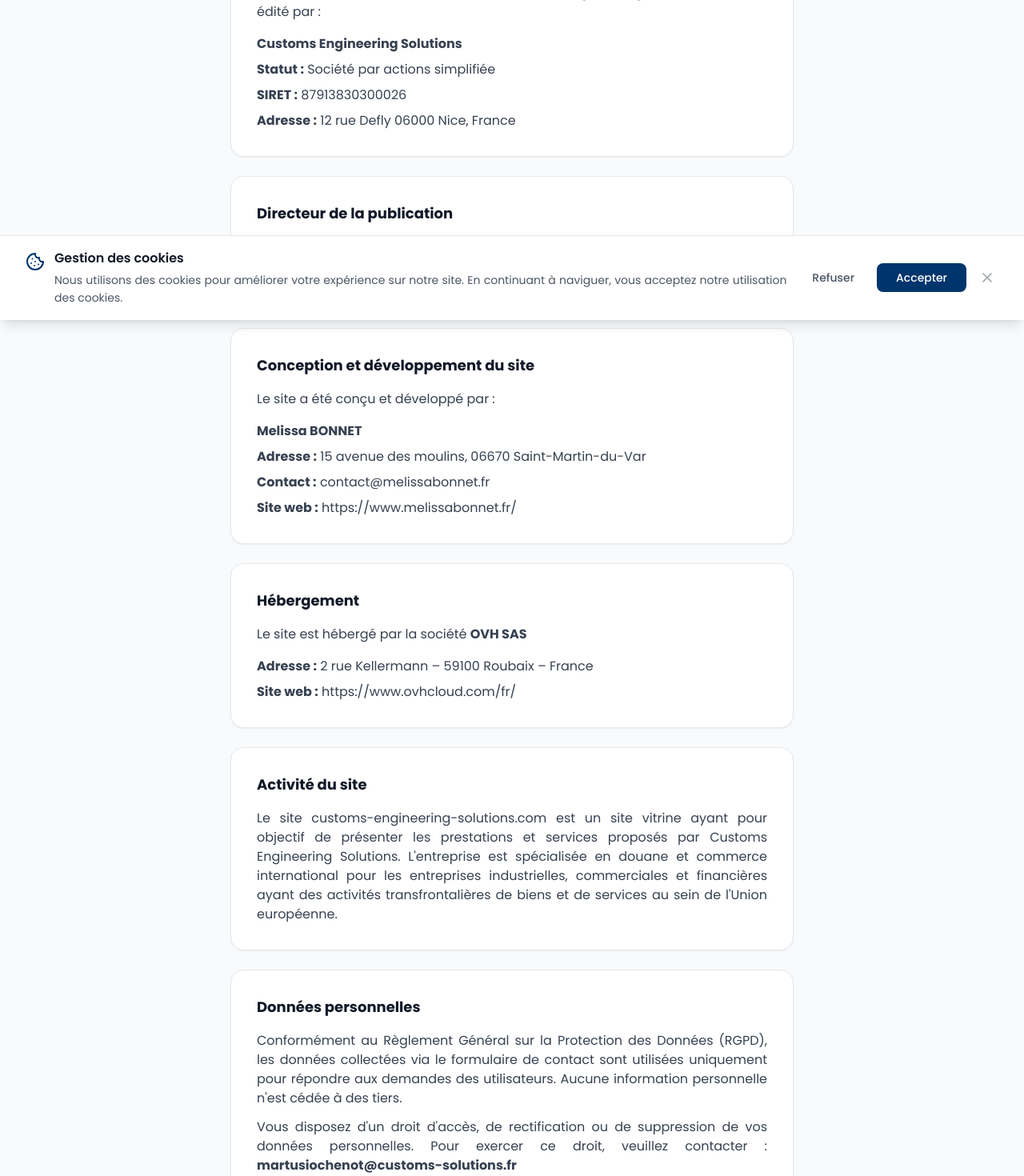
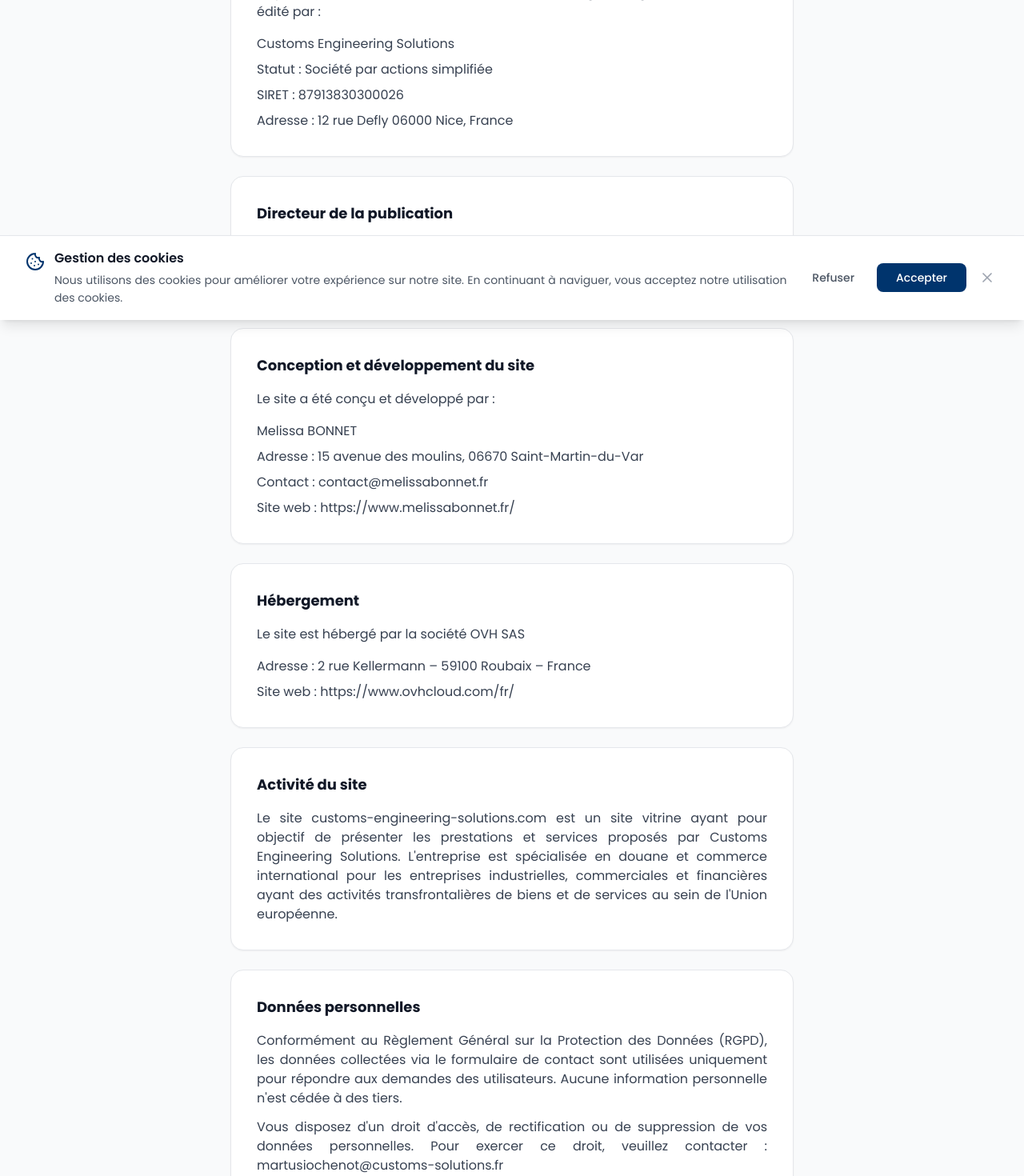
Before and after one commit to mekouar1999/Marianne-main, a Next.js app: page /legal in a window 1280 px wide. Shown: the part 400-1870 px from the top of the page at 80% size. Built offline with nearby package versions, Linux system fonts and the light colour scheme.

Commit message:
Save latest changes

```diff
--- a/src/pages/Cookies.jsx
+++ b/src/pages/Cookies.jsx
@@ -63,12 +63,8 @@
     content: (
       <p className="text-gray-700">
         {isEn
-          ? <>
-              For any question regarding this cookie policy, you can contact us at: <strong>martusiochenot@customs-solutions.fr</strong>
-            </>
-          : <>
-              Pour toute question concernant cette politique de cookies, vous pouvez nous contacter à l'adresse suivante : <strong>martusiochenot@customs-solutions.fr</strong>
-            </>
+          ? "For any question regarding this cookie policy, you can contact us at: martusiochenot@customs-solutions.fr"
+          : "Pour toute question concernant cette politique de cookies, vous pouvez nous contacter à l'adresse suivante : martusiochenot@customs-solutions.fr"
         }
       </p>
     ),
@@ -81,7 +77,7 @@
   const sections = getSections(language);
   const pageTitle = t?.cookies?.title || "Politique de Cookies";
   const backLabel = language === "en" ? "← Back to home" : "← Retour à l'accueil";
-  const updatedLabel = language === "en" ? "Last updated: January 15, 2025" : "Dernière mise à jour : 15 janvier 2025";
+  const updatedLabel = language === "en" ? "Last updated: February 24, 2026" : "Dernière mise à jour : 24 février 2026";
   return (
     <motion.div
       className="min-h-screen bg-gray-50 pt-20"
--- a/src/pages/Experience.jsx
+++ b/src/pages/Experience.jsx
@@ -222,11 +222,7 @@
         </div>
       ))}
     </div>
-    <div className="pt-4 border-t border-gray-200">
-      {testimonial.date && (
-        <span className="text-xs text-gray-500">{testimonial.date}</span>
-      )}
-    </div>
+    {/* Removed date display */}
   </div>
 </motion.div>
               </TiltCard>
--- a/src/pages/Legal.jsx
+++ b/src/pages/Legal.jsx
@@ -13,14 +13,14 @@
       <>
         <p className="text-gray-700 mb-4">
           {isEn
-            ? <><strong>The site</strong>, accessible at <strong>customs-engineering-solutions.com</strong>, is published by:</>
-            : <>Le présent site, accessible à l'adresse{" "}<strong>customs-engineering-solutions.com</strong> est édité par :</>
+            ? <>The site, accessible at customs-engineering-solutions.com, is published by:</>
+            : <>Le présent site, accessible à l'adresse customs-engineering-solutions.com est édité par :</>
           }
         </p>
-        <p className="text-gray-700"><strong>Customs Engineering Solutions</strong></p>
-        <p className="text-gray-700"><strong>{isEn ? "Status" : "Statut"} :</strong> {isEn ? "Simplified joint-stock company" : "Société par actions simplifiée"}</p>
-        <p className="text-gray-700"><strong>SIRET :</strong> 87913830300026</p>
-        <p className="text-gray-700"><strong>{isEn ? "Address" : "Adresse"} :</strong> 12 rue Defly 06000 Nice, France</p>
+        <p className="text-gray-700">Customs Engineering Solutions</p>
+        <p className="text-gray-700">{isEn ? "Status" : "Statut"} : {isEn ? "Simplified joint-stock company" : "Société par actions simplifiée"}</p>
+        <p className="text-gray-700">SIRET : 87913830300026</p>
+        <p className="text-gray-700">{isEn ? "Address" : "Adresse"} : 12 rue Defly 06000 Nice, France</p>
       </>
     ),
   },
@@ -29,7 +29,7 @@
     content: (
       <>
         <p className="text-gray-700">Marianne Artusio-Chenot</p>
-        <p className="text-gray-700">Email : <strong>martusiochenot@customs-solutions.fr</strong></p>
+        <p className="text-gray-700">Email : martusiochenot@customs-solutions.fr</p>
       </>
     ),
   },
@@ -38,10 +38,10 @@
     content: (
       <>
         <p className="text-gray-700 mb-4">{isEn ? "The site was designed and developed by:" : "Le site a été conçu et développé par :"}</p>
-        <p className="text-gray-700"><strong>Melissa BONNET</strong></p>
-        <p className="text-gray-700"><strong>{isEn ? "Address" : "Adresse"} :</strong> 15 avenue des moulins, 06670 Saint-Martin-du-Var</p>
-        <p className="text-gray-700"><strong>Contact :</strong> contact@melissabonnet.fr</p>
-        <p className="text-gray-700"><strong>{isEn ? "Website" : "Site web"} :</strong> https://www.melissabonnet.fr/</p>
+        <p className="text-gray-700">Melissa BONNET</p>
+        <p className="text-gray-700">{isEn ? "Address" : "Adresse"} : 15 avenue des moulins, 06670 Saint-Martin-du-Var</p>
+        <p className="text-gray-700">Contact : contact@melissabonnet.fr</p>
+        <p className="text-gray-700">{isEn ? "Website" : "Site web"} : https://www.melissabonnet.fr/</p>
       </>
     ),
   },
@@ -49,9 +49,9 @@
     title: isEn ? "Hosting" : "Hébergement",
     content: (
       <>
-        <p className="text-gray-700 mb-4">{isEn ? <>The site is hosted by <strong>OVH SAS</strong></> : <>Le site est hébergé par la société <strong>OVH SAS</strong></>}</p>
-        <p className="text-gray-700"><strong>{isEn ? "Address" : "Adresse"} :</strong> 2 rue Kellermann – 59100 Roubaix – France</p>
-        <p className="text-gray-700"><strong>{isEn ? "Website" : "Site web"} :</strong> https://www.ovhcloud.com/fr/</p>
+        <p className="text-gray-700 mb-4">{isEn ? "The site is hosted by OVH SAS" : "Le site est hébergé par la société OVH SAS"}</p>
+        <p className="text-gray-700">{isEn ? "Address" : "Adresse"} : 2 rue Kellermann – 59100 Roubaix – France</p>
+        <p className="text-gray-700">{isEn ? "Website" : "Site web"} : https://www.ovhcloud.com/fr/</p>
       </>
     ),
   },
@@ -78,8 +78,8 @@
         </p>
         <p className="text-gray-700">
           {isEn
-            ? <>You have the right to access, correct or delete your personal data. To exercise this right, please contact: <strong>martusiochenot@customs-solutions.fr</strong></>
-            : <>Vous disposez d'un droit d'accès, de rectification ou de suppression de vos données personnelles. Pour exercer ce droit, veuillez contacter :{" "}<strong>martusiochenot@customs-solutions.fr</strong></>
+            ? "You have the right to access, correct or delete your personal data. To exercise this right, please contact: martusiochenot@customs-solutions.fr"
+            : "Vous disposez d'un droit d'accès, de rectification ou de suppression de vos données personnelles. Pour exercer ce droit, veuillez contacter : martusiochenot@customs-solutions.fr"
           }
         </p>
       </>
@@ -93,7 +93,7 @@
   const sections = getSections(language);
   const pageTitle = t?.legal?.title || "Mentions légales";
   const backLabel = language === "en" ? "← Back to home" : "← Retour à l'accueil";
-  const updatedLabel = language === "en" ? "Last updated: January 15, 2025" : "Dernière mise à jour : 15 janvier 2025";
+  const updatedLabel = language === "en" ? "Last updated: February 24, 2026" : "Dernière mise à jour : 24 février 2026";
   return (
     <motion.div
       className="min-h-screen bg-gray-50 pt-20"
--- a/src/pages/Privacy.jsx
+++ b/src/pages/Privacy.jsx
@@ -31,7 +31,7 @@
     content: (
       <>
         <p className="text-gray-700 mb-3">{isEn ? "The data controller is:" : "Le responsable du traitement des données est :"}</p>
-        <p className="text-gray-700"><strong>Marianne Artusio-Chenot</strong></p>
+        <p className="text-gray-700">Marianne Artusio-Chenot</p>
         <p className="text-gray-700">12 rue Defly 06000 Nice, France</p>
         <p className="text-gray-700">Email : martusiochenot@customs-solutions.fr</p>
       </>
@@ -155,8 +155,8 @@
         </ul>
         <p className="text-gray-700">
           {isEn
-            ? <>You can exercise these rights by sending an email to: <strong>martusiochenot@customs-solutions.fr</strong></>
-            : <>Vous pouvez exercer ces droits en envoyant un e-mail à :{" "}<strong>martusiochenot@customs-solutions.fr</strong></>
+            ? "You can exercise these rights by sending an email to: martusiochenot@customs-solutions.fr"
+            : "Vous pouvez exercer ces droits en envoyant un e-mail à : martusiochenot@customs-solutions.fr"
           }
         </p>
       </>
@@ -170,7 +170,7 @@
   const sections = getSections(language);
   const pageTitle = t?.privacy?.title || "Politique de confidentialité";
   const backLabel = language === "en" ? "← Back to home" : "← Retour à l'accueil";
-  const updatedLabel = language === "en" ? "Last updated: January 15, 2025" : "Dernière mise à jour : 15 janvier 2025";
+  const updatedLabel = language === "en" ? "Last updated: February 24, 2026" : "Dernière mise à jour : 24 février 2026";
   return (
     <motion.div
       className="min-h-screen bg-gray-50 pt-20"
```
